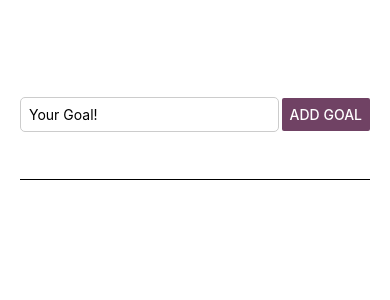
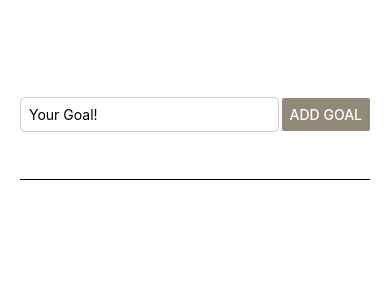
Before and after one commit to MaximilianoOA/MyGoals, a React Native app: screen / in a window 390 px wide. Shown: the top 300 px of the page. Built offline with nearby package versions, Linux system fonts and the light colour scheme.

Commit message:
Modifique App.js

```diff
--- a/App.js
+++ b/App.js
@@ -1,14 +1,13 @@
 import { useState } from 'react';
 import { Button, StyleSheet, Text, TextInput, View, ScrollView, FlatList } from 'react-native';
+import GoalInput from './assets/components/GoalInput';
+import GoalItem from './assets/components/GoalItem';
 
 export default function App() {
   const[enteredGoalText, setEnteredGoalText]= useState('')
   const[goals, setGoals]= useState('')
 
-  function handleInputGoal(enteredText) {
-    console.log(enteredText)
-    setEnteredGoalText(enteredText)
-  }
+
 
   function handleAddGoal(){
     console.log(entredGoal)
@@ -18,33 +17,26 @@ export default function App() {
 
   return (
     <View style={styles.container}>
-      <View style={styles.inputContainer}>
-        <TextInput
-        style={styles.TextInput}
-          placeholder = 'Your Goal!'
-          onChangeText={handleInputGoal}
-        />
-        <Button
-          title='Add Goal'
-          color={'#704264'}
-          onPress={handleAddGoal}
+
+
+      <GoalInput
+        onAddGoal={handleAddGoal}
+      />
+      <View style={styles.goalsContainer}>
+        <FlatList
+          data={goals}
+          renderItem={(ItemData) => {
+            <GoalItem
+              itemData={itemData}
+              OnDeLateItem={handleDelateGoal}
+            />
+          }}
+          keyExtractor={(item) => {
+            return item.id
+          }}
         />
 
-      </View>
-      <View style={styles.goalsContainer}>
-      <FlatList>
-        data={goals}
-        renderItem={(ItemData) =>{
-          <View style={styles.goalsItem}>
-            <Text style={styles.goalsText}>
-              {ItemData.item.text}
-            </Text>
-          </View>
-        }}
-      </FlatList>
-
-      </View>
-
+        </View>
     </View>
   );
 }
--- /dev/null
+++ b/assets/components/GoalInput.js
@@ -0,0 +1,57 @@
+import { useState }from "react"
+import { View, TextInput, Button, StyleSheet } from "react-native"
+
+function GoalInput({onAddGoal}){
+    const [enteredGoalText, setEnteredGoalText] = useState('')
+
+    function HandleInputGoal(enteredText){
+        console.log(enteredText)
+        setEnteredGoalText(enteredText)
+    }
+
+    function addGoalHandler(){
+        onAddGoal(enteredGoalText)
+        setEnteredGoalText('')
+        console.log('addGoalHandler')
+    }
+    return (
+        <View style={styles.inputContainer}>
+            <TextInput
+            style={styles.textInput}
+            placeholder= 'Your Goal!'
+            onChangeText={HandleInputGoal}
+            value={enteredGoalText}
+            />
+            <Button
+            title="Add Goal"
+            color={'#948979'}
+            onPress={addGoalHandler}
+            />
+        </View>
+
+    )
+
+}
+
+export default GoalInput
+
+const styles = StyleSheet.create({
+    inputContainer:{
+        flex: 1,
+        flexDirection: "row",
+        justifyContent: "space-between",
+        alignItems: "center",
+        marginBottom: 20,
+        borderBottomWidth: 1,
+        borderBottomColor: "AF8260"
+    },
+
+    textInput:{
+        borderWidth: 1,
+        borderColor: "#cccccc",
+        width: "80%",
+        marginRight: 3,
+        padding: 8,
+        borderRadius: 5
+    }
+})
--- /dev/null
+++ b/assets/components/GoalItem.js
@@ -0,0 +1,26 @@
+import { StyleSheet, View, Text, Pressable } from "react-native"
+
+function GoalItem({itemData,OnDeLateItem}){
+    return(
+        <Pressable>
+            <View style={styles.goalsItem}>
+                <Text style={styles.goalText}>{itemData.item}</Text>
+            </View>
+        </Pressable>
+    )
+}
+
+export default GoalItem
+
+    const styles = StyleSheet.create({
+    goalsItem:{
+        margin: 8,
+        padding: 8,
+        borderRadius: 6,
+        backgroundColor: "3C5B6F",
+        color: "white"
+    },
+    goalText:{
+        color: "white"
+    }
+})
```
